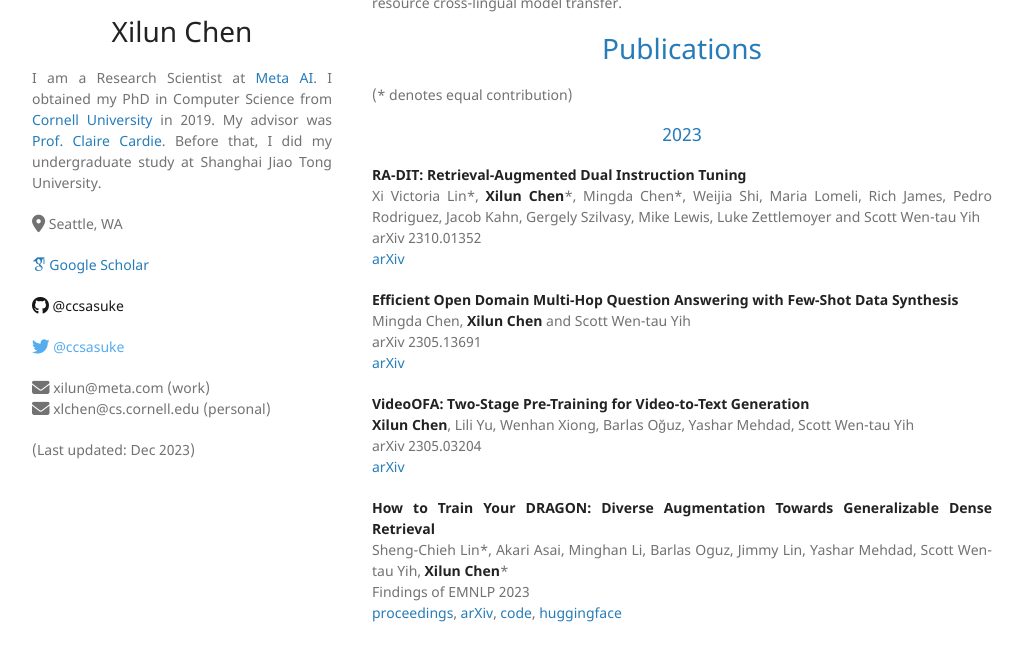
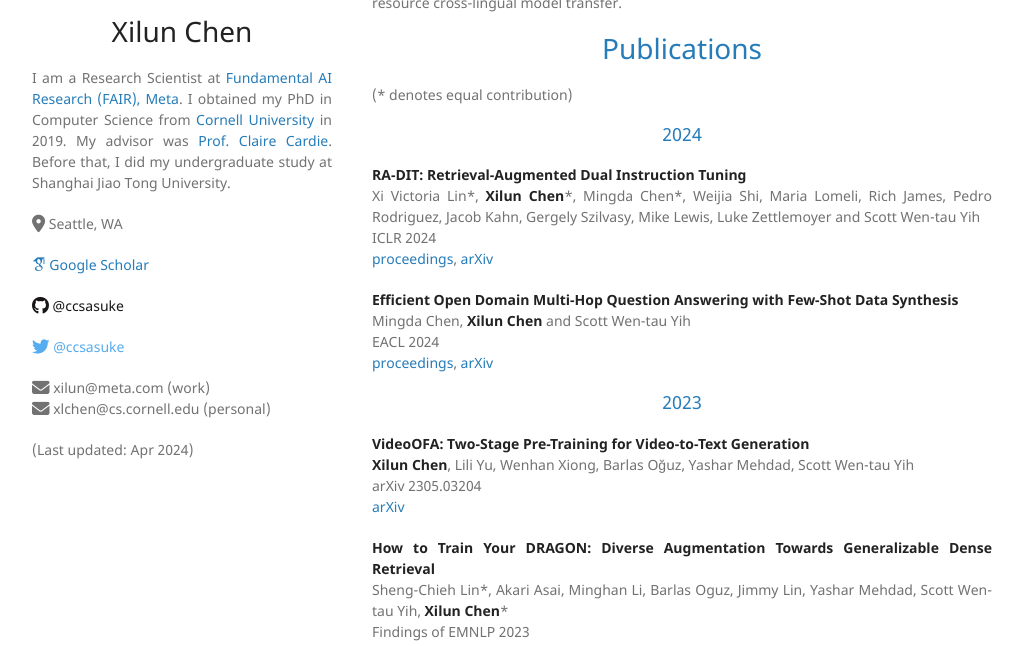
Before and after one commit to ccsasuke/ccsasuke.github.io, a Jekyll site: the page built from index.md, in a window 1280 px wide and 900 px high, cut to the strip 254-900 px from the top of the window. Shown: the whole strip, without its empty margins (128-1151 px from the left). Built offline with Jekyll 4.4.1, drawn with Linux system fonts in a browser that asks for light colours; nearby versions of some CDN libraries; some web fonts are replaced.

Commit message:
update papers

```diff
--- a/_layouts/default.html
+++ b/_layouts/default.html
@@ -36,7 +36,7 @@
         </div>
         <a href="{{ site.github.url }}"> <h1>{{ site.title | default: site.github.repository_name }}</h1> </a>
         <p id="intro">
-I am a Research Scientist at <a href="https://ai.meta.com/" target="_blank">Meta AI</a>. I obtained my PhD in Computer Science from <a href="https://www.cs.cornell.edu/" target="_blank">Cornell University</a> in 2019.
+I am a Research Scientist at <a href="https://ai.meta.com/research" target="_blank">Fundamental AI Research (FAIR), Meta</a>. I obtained my PhD in Computer Science from <a href="https://www.cs.cornell.edu/" target="_blank">Cornell University</a> in 2019.
 My advisor was<wbr> <a href="http://www.cs.cornell.edu/home/cardie/" target="_blank">Prof. Claire Cardie</a>.
 Before that, I did my undergraduate study at Shanghai Jiao Tong University.
         </p>
@@ -48,7 +48,7 @@ Before that, I did my undergraduate study at Shanghai Jiao Tong University.
           <p><i class="fa-solid fa-lg fa-envelope"></i> xilun@<span class="displaynone">nospam.</span>meta.com (work)</br>
           <i class="fa-solid fa-lg fa-envelope"></i> xlchen@<span class="displaynone">nospam.</span>cs.cornell.edu (personal)</p>
 
-	<p>(Last updated: Dec 2023)</p>
+	<p>(Last updated: Apr 2024)</p>
 
       </header>
       <section>
--- a/index.md
+++ b/index.md
@@ -12,17 +12,21 @@ Previously, my PhD research was about learning deep representations for low-reso
 # [Publications](#publications)
 (\* denotes equal contribution)
 
-#### [2023](#publications2023)
+#### [2024](#publications2024)
 
 **RA-DIT: Retrieval-Augmented Dual Instruction Tuning**<br/>
 Xi Victoria Lin\*, **Xilun Chen**\*, Mingda Chen\*, Weijia Shi, Maria Lomeli, Rich James, Pedro Rodriguez, Jacob Kahn, Gergely Szilvasy, Mike Lewis, Luke Zettlemoyer and Scott Wen-tau Yih<br/>
-arXiv 2310.01352<br/>
+ICLR 2024<br/>
+[proceedings](https://openreview.net/forum?id=22OTbutug9),
 [arXiv](https://arxiv.org/abs/2310.01352)
 
 **Efficient Open Domain Multi-Hop Question Answering with Few-Shot Data Synthesis**<br/>
 Mingda Chen, **Xilun Chen** and Scott Wen-tau Yih<br/>
-arXiv 2305.13691<br/>
+EACL 2024<br/>
+[proceedings](https://aclanthology.org/2024.eacl-long.12/),
 [arXiv](https://arxiv.org/abs/2305.13691)
+
+#### [2023](#publications2023)
 
 **VideoOFA: Two-Stage Pre-Training for Video-to-Text Generation**<br/>
 **Xilun Chen**, Lili Yu, Wenhan Xiong, Barlas Oğuz, Yashar Mehdad, Scott Wen-tau Yih<br/>
```
Also changed, not shown: 1 other file.
